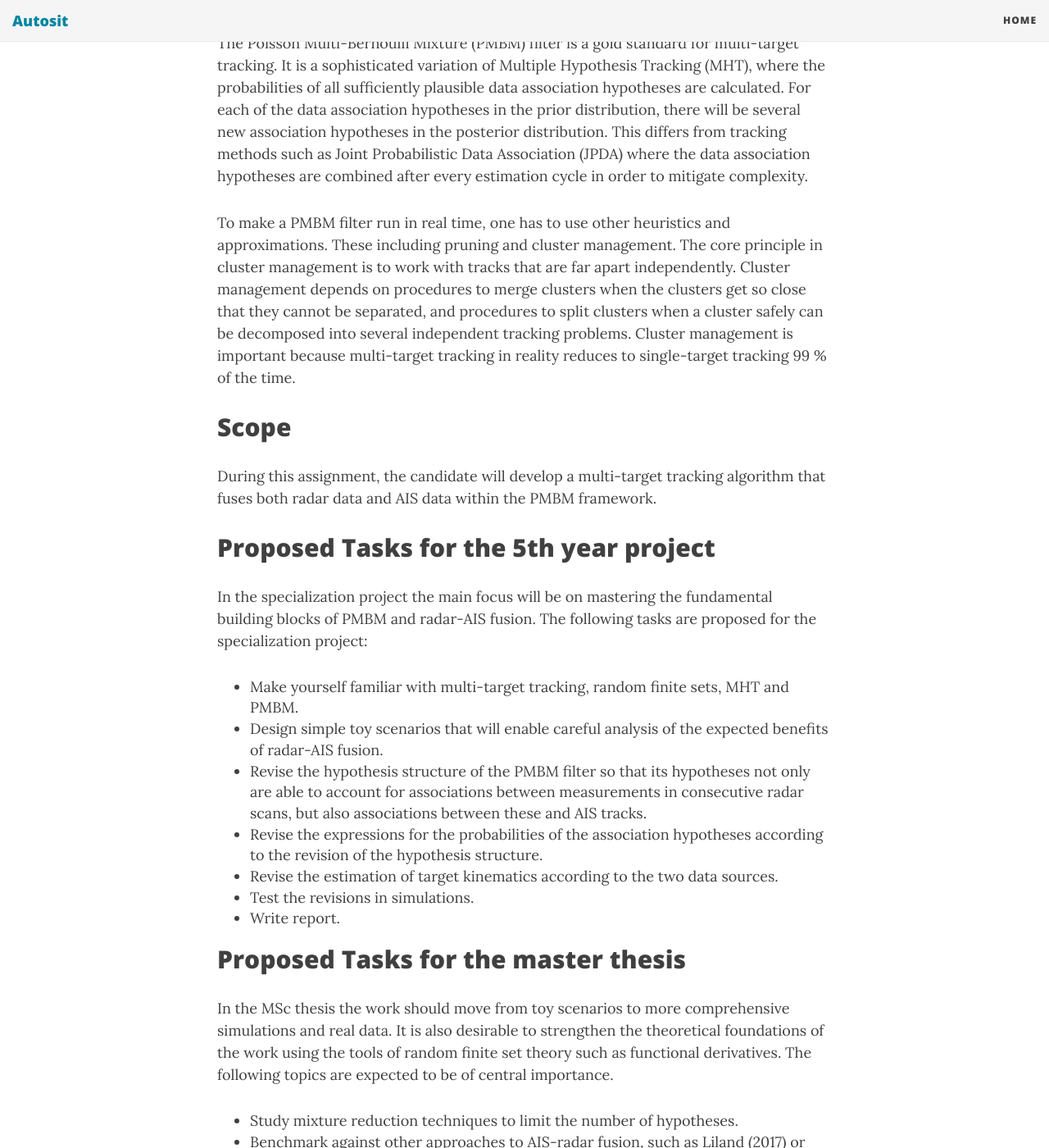
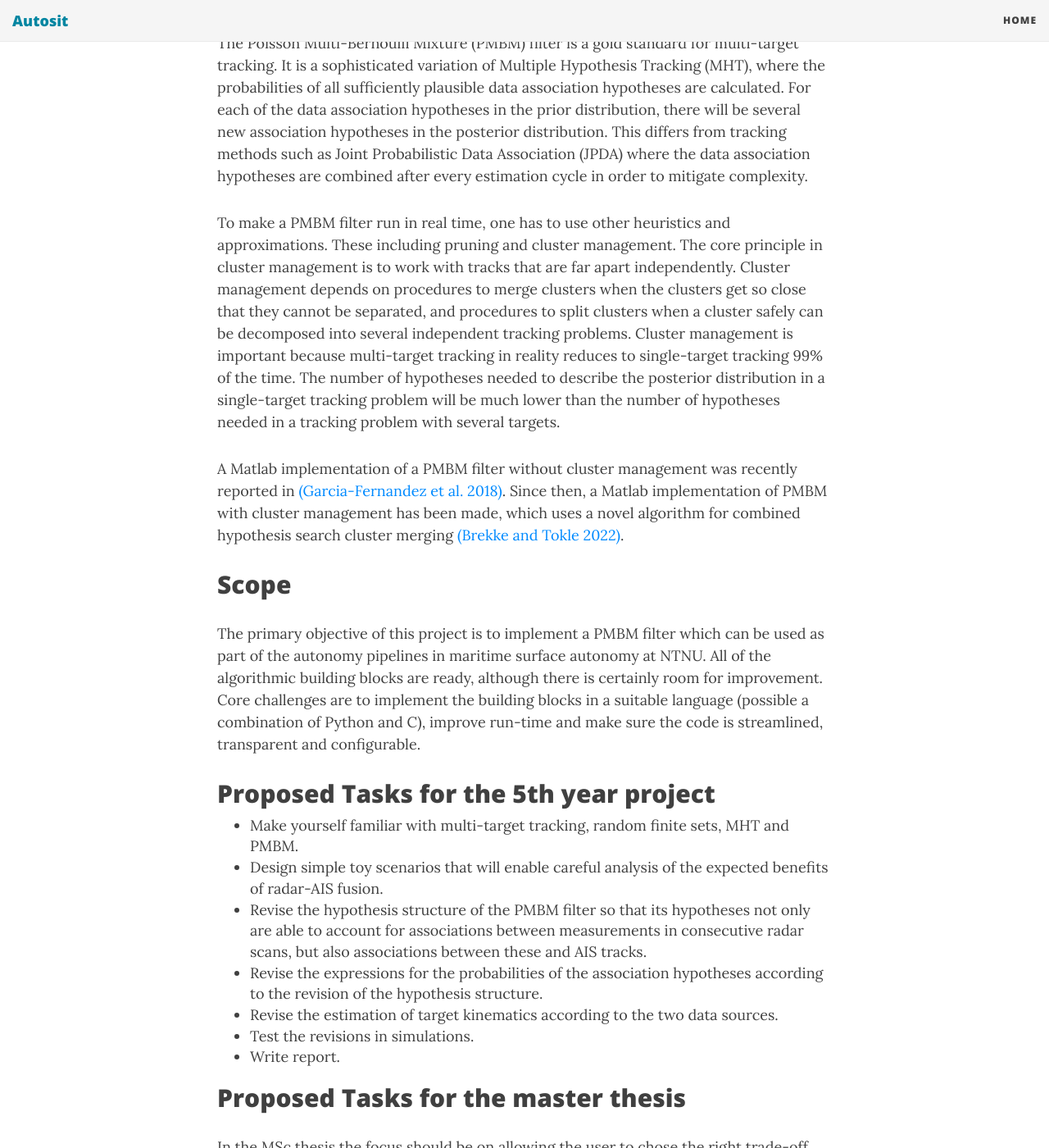
Before and after one commit to autosit/autosit.github.io, a Jekyll site: the page built from _posts/2022-03-30-pmbm_powerful.md, in a window 1280 px wide and 1400 px high, scrolled down 375 px. Shown: the whole window at 82% size. Built offline with Jekyll 4.4.1, drawn with Linux system fonts in a browser that asks for light colours; nearby versions of some CDN libraries; some of the changed text lies outside the part shown.

Commit message:
intro cm project

```diff
--- a/_posts/2022-03-30-pmbm_powerful.md
+++ b/_posts/2022-03-30-pmbm_powerful.md
@@ -11,17 +11,18 @@ For each of the data association hypotheses in the prior distribution, there wil
 
 To make a PMBM filter run in real time, one has to use other heuristics and approximations. These including pruning and cluster management.
 The core principle in cluster management is to work with tracks that are far apart independently. Cluster management depends on procedures to merge clusters when the clusters get so close that they cannot be separated, and procedures to split clusters when a cluster safely can be decomposed into several independent tracking problems.
-Cluster management is important because multi-target tracking in reality reduces to single-target tracking 99 &#37; of the time.
+Cluster management is important because multi-target tracking in reality reduces to single-target tracking 99&#37; of the time. The number of hypotheses needed to describe the posterior distribution in a single-target tracking problem will be much lower than the number of hypotheses needed in a tracking problem with several targets.
+
+A Matlab implementation of a PMBM filter without cluster management was recently reported in [(Garcia-Fernandez et al. 2018)].  Since then, a Matlab implementation of PMBM with cluster management has been made, which uses a novel algorithm for combined hypothesis search cluster merging [(Brekke and Tokle 2022)].
+
 
 
 
 ## Scope
 
-During this assignment, the candidate will develop a multi-target tracking algorithm that fuses both radar data and AIS data within the PMBM framework.
+The primary objective of this project is to implement a PMBM filter which can be used as part of the autonomy pipelines in maritime surface autonomy at NTNU. All of the algorithmic building blocks are ready, although there is certainly room for improvement. Core challenges are to implement the building blocks in a suitable language (possible a combination of Python and C), improve run-time and make sure the code is streamlined, transparent and configurable.
 
 ## Proposed Tasks for the 5th year project
-
-In the specialization project the main focus will be on mastering the fundamental building blocks of PMBM and radar-AIS fusion. The following tasks are proposed for the specialization project:
 
 * Make yourself familiar with multi-target tracking, random finite sets, MHT and PMBM.
 * Design simple toy scenarios that will enable careful analysis of the expected benefits of radar-AIS fusion.
@@ -33,7 +34,7 @@ In the specialization project the main focus will be on mastering the fundamenta
 
 ## Proposed Tasks for the master thesis
 
-In the MSc thesis the work should move from toy scenarios to more comprehensive simulations and real data. It is also desirable to strengthen the theoretical foundations of the work using the tools of random finite set theory such as functional derivatives. The following topics are expected to be of central importance.
+In the MSc thesis the focus should be on allowing the user to chose the right trade-off between run-time and performance.
 
 * Study mixture reduction techniques to limit the number of hypotheses.
 * Benchmark against other approaches to AIS-radar fusion, such as Liland (2017) or Habtemariam (2014).
@@ -58,9 +59,9 @@ This is a challenging project that goes to the core of modern theory in sensor f
 ## References
 Williams, J. (2015). "[Marginal multi-Bernoulli filters: RFS derivation of MHT, JIPDA, and association-based member.][Williams2015]" IEEE Transactions on Aerospace and Electronic Systems, vol. 51, no. 3.
 
-Habtemariam et al. (2014): “[Measurement levelAIS/radar fusion][Habtemariam2014]”, Signal Processing.
+Garcia-Fernandez, A., Williams, J., Granström, K and Svensson, L. (2018). "[Poisson multi-Bernoulli mixture filter: direct derivation and implementation.][(Garcia-Fernandez et al. 2018)]" IEEE Transactions on Aerospace and Electronic Systems.
 
-Liland (2017): “[AIS Aided Multi Hypothesis Tracker][Liland2017]”, Master’s thesis, NTNU.
+* Brekke, E. and Tokle, L.-C. (2022): “[Hypothesis Exploration in Multiple Hypothesis Tracking with Multiple Clusters](https://folk.ntnu.no/edmundfo/fusion2022preprints/BrekkeTokleExploration.pdf)”, Submitted to Fusion 2022.
 
 
 ## Contact
@@ -80,3 +81,5 @@ Supervisor: [Edmund Brekke].
 [Liland2017]: https://brage.bibsys.no/xmlui/bitstream/handle/11250/2452107/16477_FULLTEXT.pdf?sequence=1
 [Autosea]: https://www.ntnu.edu/autosea
 [Milliampere]: https://www.ntnu.edu/autoferry
+[(Garcia-Fernandez et al. 2018)]: https://ieeexplore.ieee.org/document/8289337
+[(Brekke and Tokle 2022)]: https://folk.ntnu.no/edmundfo/fusion2022preprints/BrekkeTokleExploration.pdf
```
